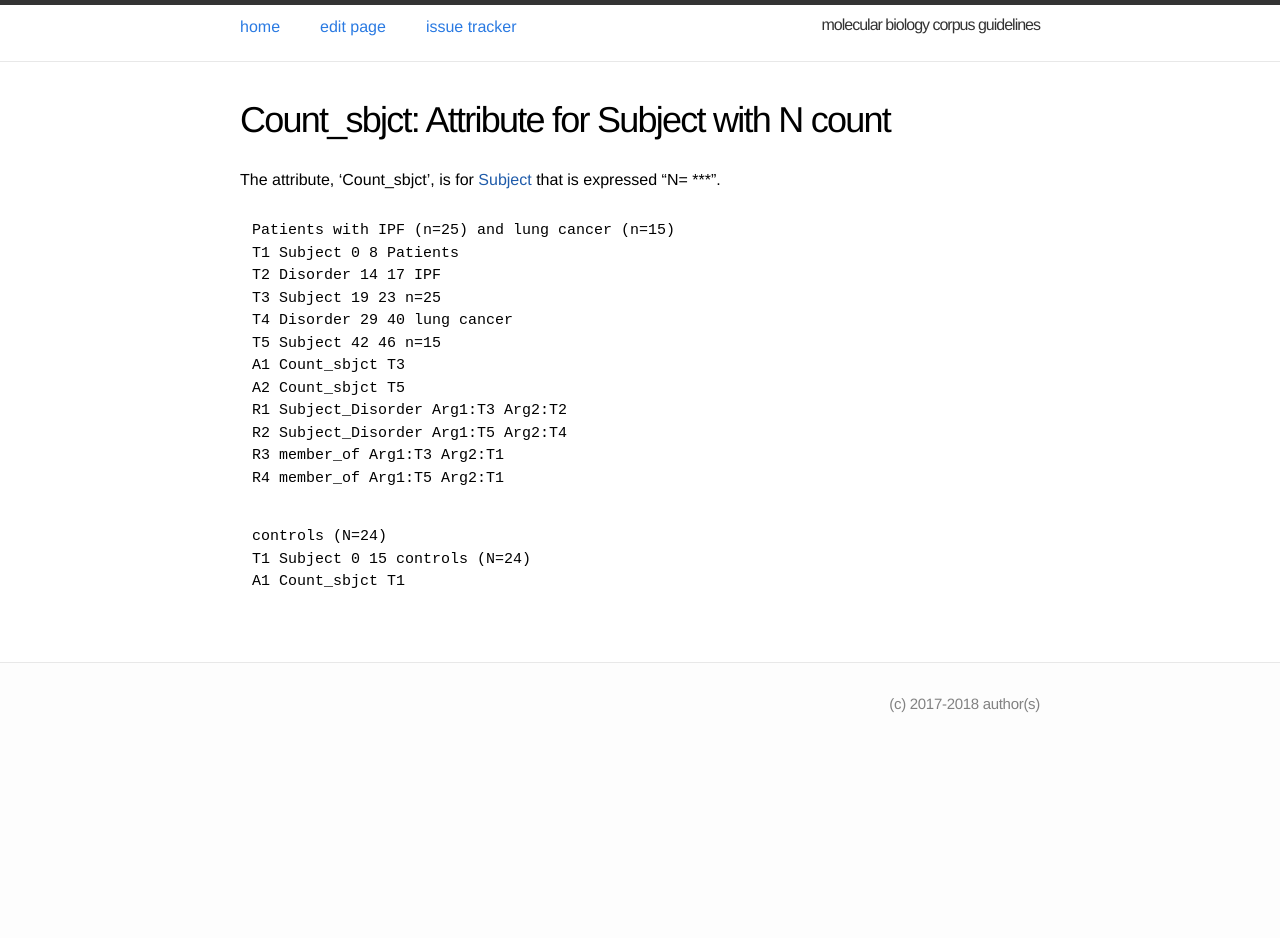
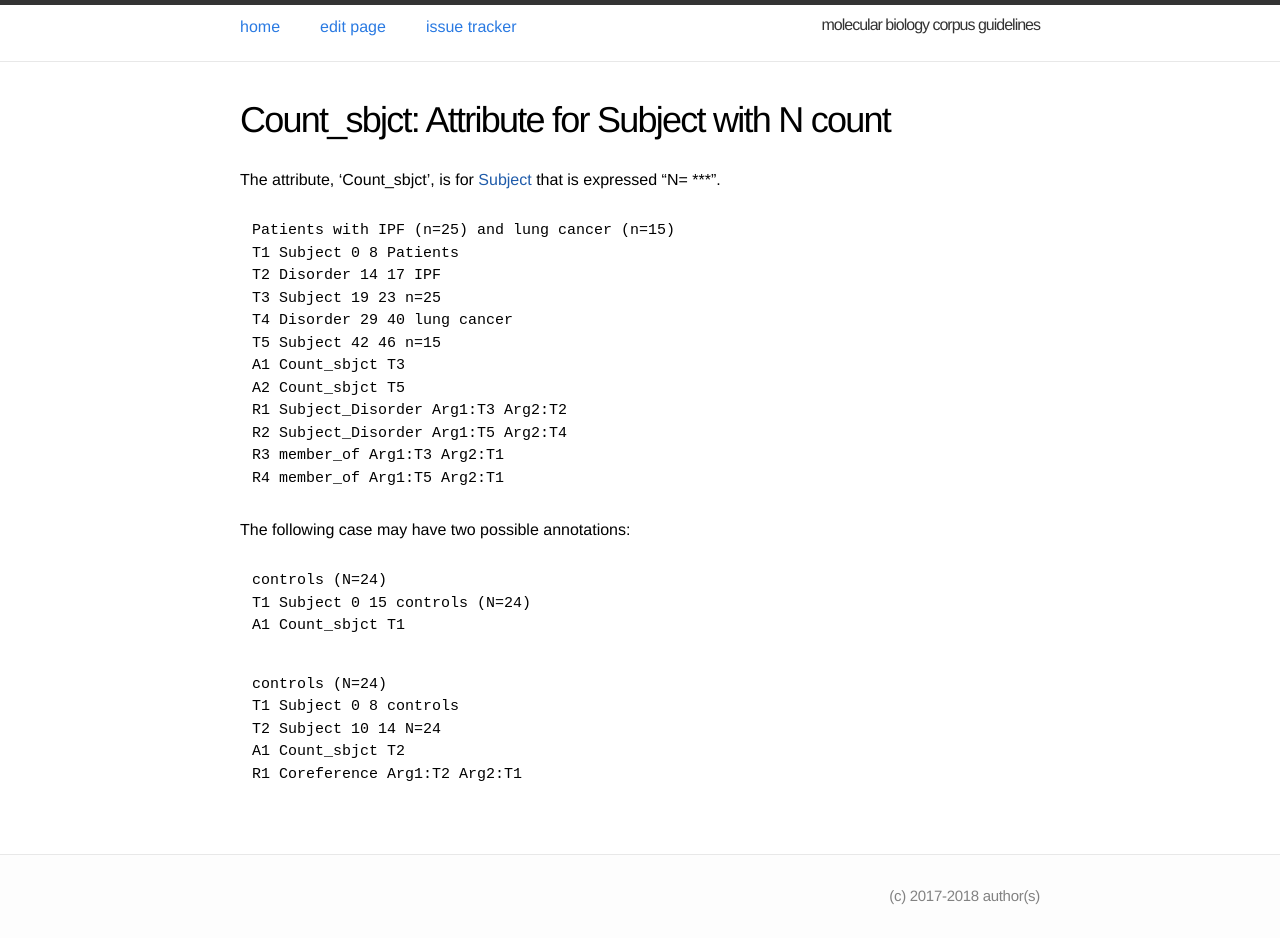
Before and after one commit to ezcatdb/molbiol_lung_corpus-guidelines, a Jekyll site: the page built from _attribute/Count_sbjct.md, in a window 1280 px wide. Built offline with Jekyll 4.4.1, drawn with Linux system fonts in a browser that asks for light colours; before the commit the page ends 900 px from its top, so only the background shows below that.

Commit message:
additional sample sentence to discuss with annotators in _attribute/Count_sbjct.md

```diff
--- a/_attribute/Count_sbjct.md
+++ b/_attribute/Count_sbjct.md
@@ -21,11 +21,20 @@ R2 Subject_Disorder Arg1:T5 Arg2:T4
 R3 member_of Arg1:T3 Arg2:T1
 R4 member_of Arg1:T5 Arg2:T1
 ~~~
+
+The following case may have two possible annotations:
 ~~~ ann
 controls (N=24)
 T1 Subject 0 15 controls (N=24)
 A1 Count_sbjct T1
 ~~~
+~~~ ann
+controls (N=24)
+T1 Subject 0 8 controls
+T2 Subject 10 14 N=24
+A1 Count_sbjct T2
+R1 Coreference Arg1:T2 Arg2:T1
+~~~
 
 <!--
 -->
```
